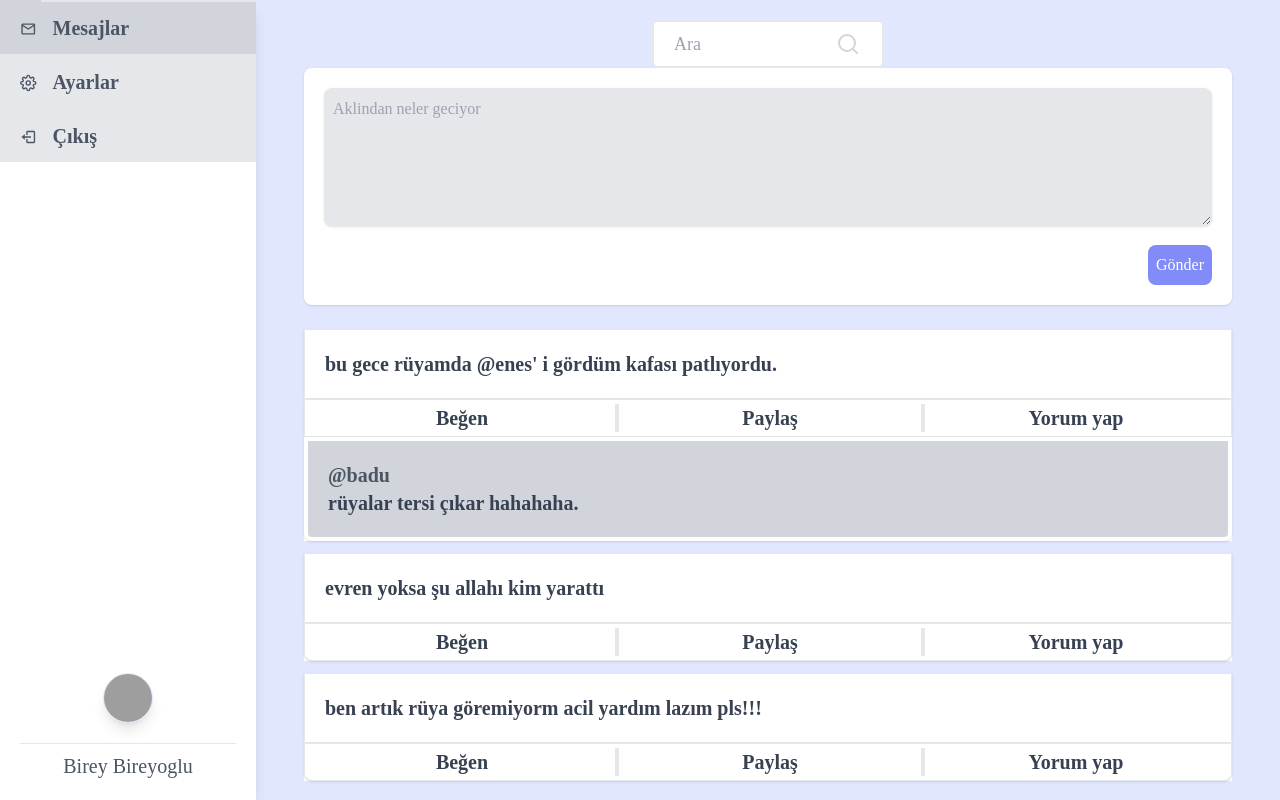
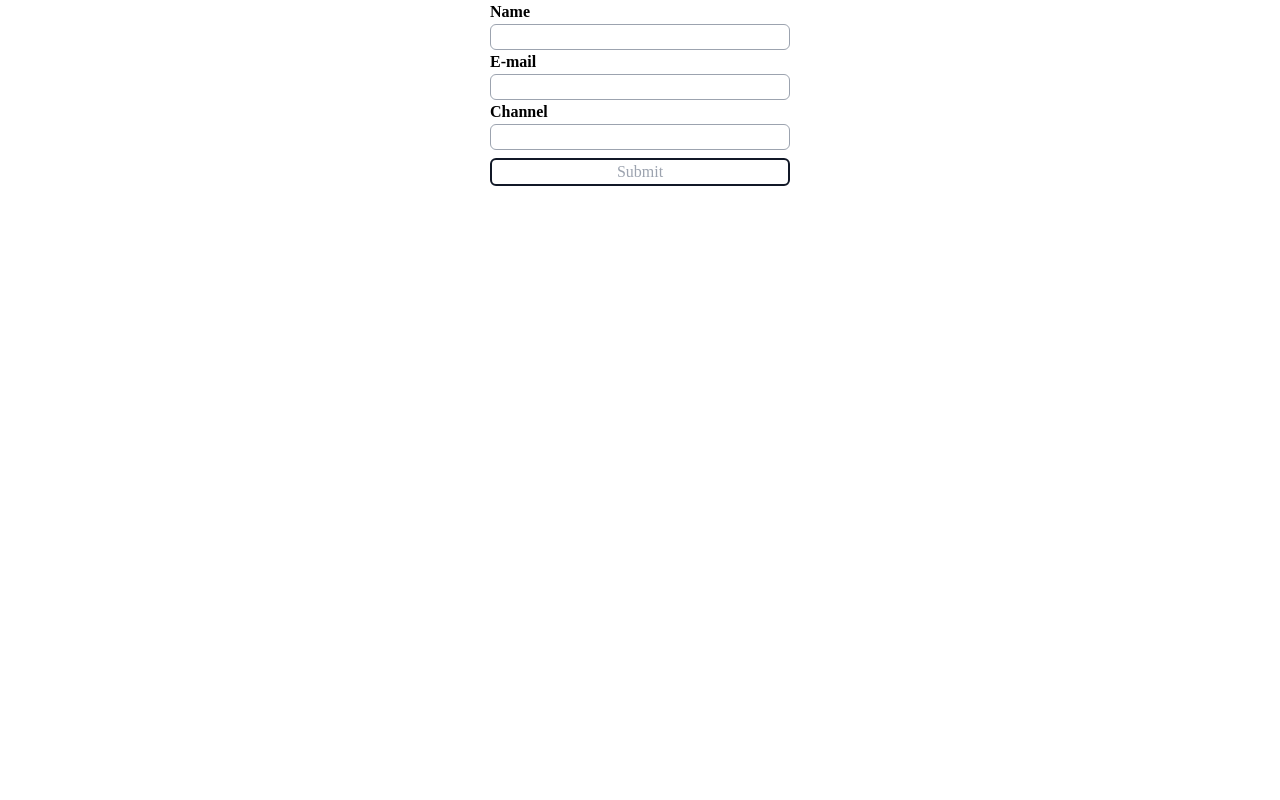
Before and after one commit to ziya-karagoz/my-portfolio, a React (Create React App) app: page /playground in a window 1280 px wide. Built offline with nearby package versions, Linux system fonts and the light colour scheme; grey boxes are pictures that could not be loaded.

Commit message:
/download updated

```diff
--- a/public/index.html
+++ b/public/index.html
@@ -5,10 +5,7 @@
     <link rel="icon" href="%PUBLIC_URL%/favicon.ico" />
     <meta name="viewport" content="width=device-width, initial-scale=1" />
     <meta name="theme-color" content="#000000" />
-    <meta
-      name="description"
-      content="Web site created using create-react-app"
-    />
+    <meta name="description" content="Website of Ziya Karagoz" />
     <link rel="apple-touch-icon" href="%PUBLIC_URL%/logo192.png" />
     <!--
       manifest.json provides metadata used when your web app is installed on a
--- a/src/index.js
+++ b/src/index.js
@@ -6,7 +6,7 @@ import { BrowserRouter, Routes, Route } from "react-router-dom";
 import RecycleMap from "./pages/RecycleMap.jsx";
 import RollDice from "./pages/RollDice";
 import NoPage from "./components/NoPage";
-import Deneme from "./playground/Deneme";
+import { Deneme } from "./playground/Deneme";
 
 const root = ReactDOM.createRoot(document.getElementById("root"));
 root.render(
--- a/src/playground/Deneme.jsx
+++ b/src/playground/Deneme.jsx
@@ -1,162 +1,52 @@
 import React from "react";
-import { MdOutlineEmail } from "react-icons/md";
-import { FiSettings, FiSearch } from "react-icons/fi";
-import { BiLogOut } from "react-icons/bi";
-const Deneme = () => {
+
+const styles = {
+  container: "flex w-full h-screen justify-center",
+  formStyle: "flex flex-col w-[300px] h-[300px]",
+  labelStyle: "font-extrabold",
+  inputStyle: "border border-gray-400 rounded-md",
+  buttonStyle: "",
+};
+
+export const Deneme = () => {
   return (
-    <div className='w-full flex flex-row flex-wrap'>
-      <div className='w-full bg-indigo-100 h-screen flex flex-row flex-wrap justify-center '>
-        {/* Begin Navbar*/}
+    <div className={styles.container}>
+      <div className=' '>
+        <form className={styles.formStyle}>
+          <label htmlFor='name' className={styles.labelStyle}>
+            Name
+          </label>
+          <input
+            type='text'
+            id='name'
+            name='name'
+            className={styles.inputStyle}
+          />
 
-        <div className='bg-white shadow-lg border-t-4 border-indigo-500 absolute bottom-0 w-full md:w-0 md:hidden flex flex-row flex-wrap'>
-          <div className='w-full text-right'>
-            <button className='p-2 fa fa-bars text-4xl text-gray-600'></button>
-          </div>
-        </div>
+          <label htmlFor='email' className={styles.labelStyle}>
+            E-mail
+          </label>
+          <input
+            type='email'
+            id='email'
+            name='email'
+            className={styles.inputStyle}
+          />
 
-        <div className='w-0 md:w-1/4 lg:w-1/5 h-0 md:h-screen overflow-y-hidden bg-white shadow-lg'>
-          <div className='w-full h-screen antialiased flex flex-col  justify-between'>
-            <div className='w-full h-screen antialiased flex flex-col  '>
-              <div className='flex bg-gray-200 hover:bg-gray-300 justify-start items-center'>
-                <MdOutlineEmail className='text-gray-600 text-2xl pr-1 pt-1 float-right ml-5' />
-                <a
-                  className=' border-t-2 p-3 w-full text-xl text-left text-gray-600 font-semibold hover:cursor-pointer'
-                  href=''
-                >
-                  Mesajlar
-                </a>
-              </div>
-              <div className='flex bg-gray-200 hover:bg-gray-300 justify-start items-center'>
-                <FiSettings className='text-gray-600 text-2xl pr-1 pt-1 float-right ml-5' />
-                <a
-                  className=' border-t-2 p-3 w-full text-xl text-left text-gray-600 font-semibold hover:cursor-pointer'
-                  href=''
-                >
-                  Ayarlar
-                </a>
-              </div>
-              <div className='flex bg-gray-200 hover:bg-gray-300 justify-start items-center'>
-                <BiLogOut className='text-gray-600 text-2xl pr-1 pt-1 float-right ml-5' />
-                <a
-                  className=' border-t-2 p-3 w-full text-xl text-left text-gray-600 font-semibold hover:cursor-pointer'
-                  href=''
-                >
-                  Çıkış
-                </a>
-              </div>
-            </div>
-            <div className='flex flex-col p-5 bg-white sticky top-0 justify-center items-center'>
-              <img
-                className='border w-[50px] h-[50px] border-indigo-100 shadow-lg rounded-full'
-                src='http://lilithaengineering.co.za/wp-content/uploads/2017/08/person-placeholder.jpg'
-                alt=''
-              />
-              <div className=' pt-2 border-t mt-5 w-full text-center text-xl text-gray-600'>
-                Birey Bireyoglu
-              </div>
-            </div>
-          </div>
-        </div>
-
-        {/*  End Navbar */}
-
-        <div className='w-full md:w-3/4 lg:w-4/5 p-5 md:px-12 lg:24 h-full overflow-x-scroll antialiased'>
-          <div class='flex relative mx-auto w-1/4 max-w-md'>
-            <input
-              className='flex border-2 border-primary bg-red transition h-12 px-5 pr-16 rounded-md focus:outline-none w-full text-black text-lg '
-              type='search'
-              name='search'
-              placeholder='Ara'
-            />
-            <button type='submit' class='absolute right-2 top-3 mr-4'>
-              <FiSearch className=' h-6 w-6 text-gray-300' />
-            </button>
-          </div>
-
-          <div className='bg-white w-full shadow rounded-lg p-5'>
-            <textarea
-              className='bg-gray-200 w-full rounded-lg shadow border p-2'
-              rows='5'
-              placeholder='Aklindan neler geciyor'
-            ></textarea>
-
-            <div className='w-full flex flex-row flex-wrap mt-3'>
-              <div className='w-screen'>
-                <button
-                  type='button'
-                  className='float-right bg-indigo-400 hover:bg-indigo-300 text-white p-2 rounded-lg'
-                >
-                  Gönder
-                </button>
-              </div>
-            </div>
-          </div>
-
-          <div className='mt-3 flex flex-col'>
-            <div className='bg-white mt-3'>
-              <div className='bg-white border shadow p-5 text-xl text-gray-700 font-semibold'>
-                bu gece rüyamda @enes' i gördüm kafası patlıyordu.
-              </div>
-              <div className='bg-white p-1 border shadow flex flex-row flex-wrap'>
-                <div className='w-1/3 hover:bg-gray-200 text-center text-xl text-gray-700 font-semibold'>
-                  Beğen
-                </div>
-                <div className='w-1/3 hover:bg-gray-200 border-l-4 border-r- text-center text-xl text-gray-700 font-semibold'>
-                  Paylaş
-                </div>
-                <div className='w-1/3 hover:bg-gray-200 border-l-4 text-center text-xl text-gray-700 font-semibold'>
-                  Yorum yap
-                </div>
-              </div>
-
-              <div className='border-4 bg-gray-300 border-white rounded-b-lg shadow p-5 text-xl text-gray-700 content-center font-semibold flex flex-row flex-wrap'>
-                <div className='w-full'>
-                  <div className='w-full text-left text-xl text-gray-600'>
-                    @badu
-                  </div>
-                  rüyalar tersi çıkar hahahaha.
-                </div>
-              </div>
-            </div>
-
-            <div className='bg-white mt-3'>
-              <div className='bg-white border shadow p-5 text-xl text-gray-700 font-semibold'>
-                evren yoksa şu allahı kim yarattı
-              </div>
-              <div className='bg-white p-1 rounded-b-lg border shadow flex flex-row flex-wrap'>
-                <div className='w-1/3 hover:bg-gray-200 text-center text-xl text-gray-700 font-semibold'>
-                  Beğen
-                </div>
-                <div className='w-1/3 hover:bg-gray-200 border-l-4 border-r- text-center text-xl text-gray-700 font-semibold'>
-                  Paylaş
-                </div>
-                <div className='w-1/3 hover:bg-gray-200 border-l-4 text-center text-xl text-gray-700 font-semibold'>
-                  Yorum yap
-                </div>
-              </div>
-            </div>
-
-            <div className='bg-white mt-3'>
-              <div className='bg-white border shadow p-5 text-xl text-gray-700 font-semibold'>
-                ben artık rüya göremiyorm acil yardım lazım pls!!!
-              </div>
-              <div className='bg-white p-1 rounded-b-lg border shadow flex flex-row flex-wrap'>
-                <div className='w-1/3 hover:bg-gray-200 text-center text-xl text-gray-700 font-semibold'>
-                  Beğen
-                </div>
-                <div className='w-1/3 hover:bg-gray-200 border-l-4 border-r- text-center text-xl text-gray-700 font-semibold'>
-                  Paylaş
-                </div>
-                <div className='w-1/3 hover:bg-gray-200 border-l-4 text-center text-xl text-gray-700 font-semibold'>
-                  Yorum yap
-                </div>
-              </div>
-            </div>
-          </div>
-        </div>
+          <label htmlFor='name' className={styles.labelStyle}>
+            Channel
+          </label>
+          <input
+            type='text'
+            id='channel'
+            name='channel'
+            className={styles.inputStyle}
+          />
+          <button className='text-gray-400 w-full border-2 border-gray-900 rounded-md my-2 flex items-center justify-center '>
+            Submit
+          </button>
+        </form>
       </div>
     </div>
   );
 };
-
-export default Deneme;
```
Also changed, not shown: 1 other file (tests, documents, lock files or other folders).
